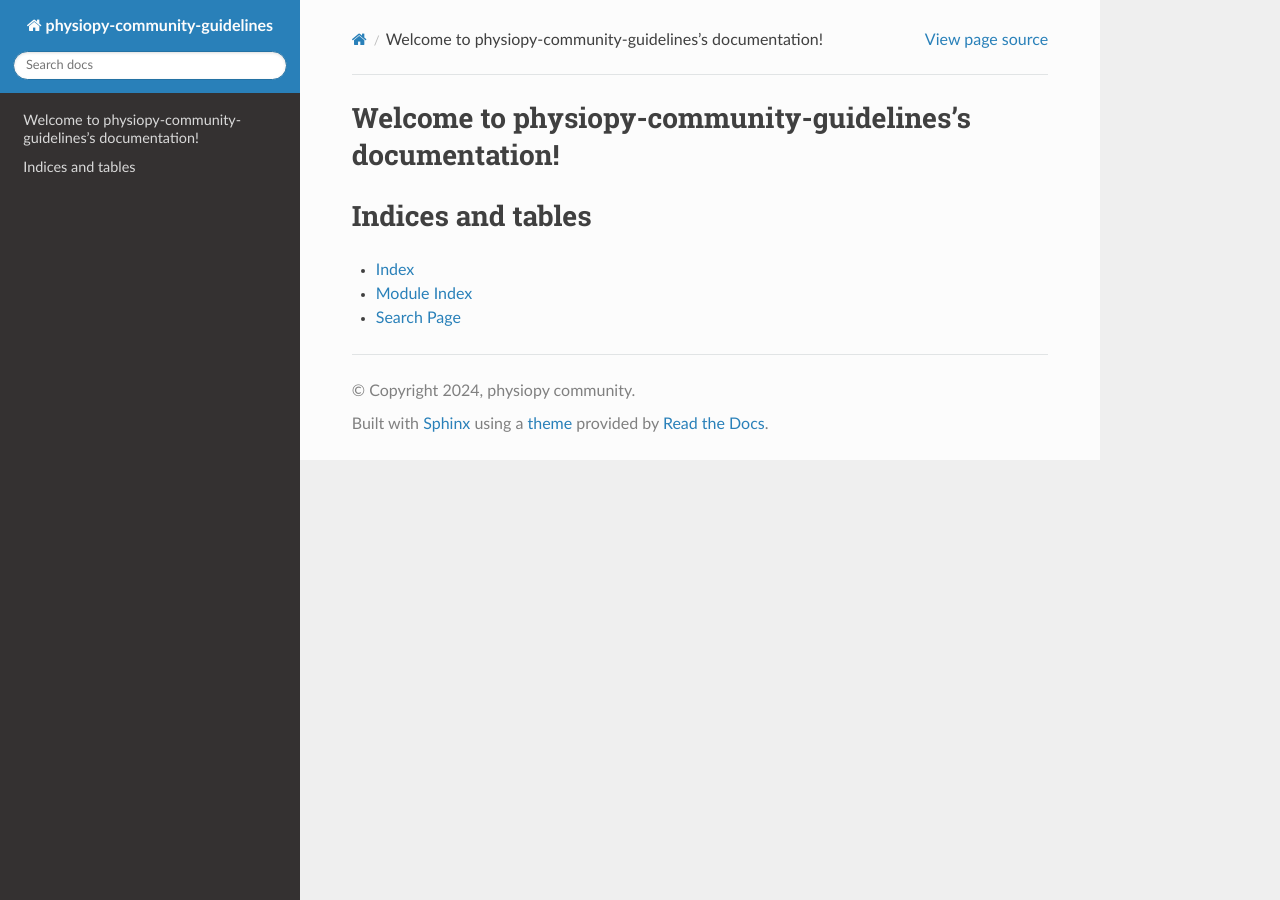
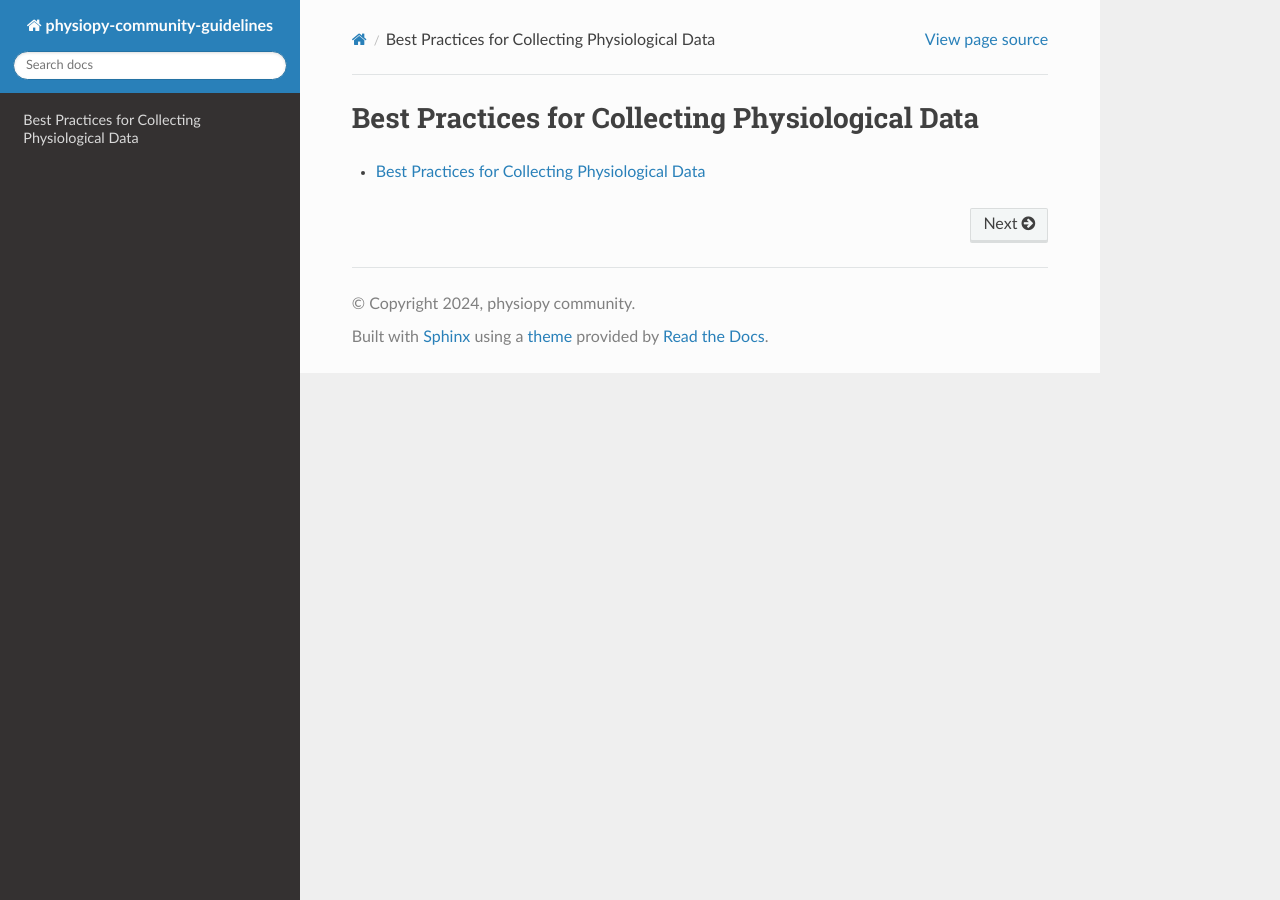
Before and after one commit to physiopy/physiopy-community-guidelines, a Sphinx documentation site: the page built from docs/source/index.rst, in a window 1280 px wide. Built offline with Sphinx 7.4.7 and the Read the Docs theme 2.0.0, drawn with Linux system fonts in a browser that asks for light colours; some of the changed lines change nothing that is shown.

Commit message:
Add best_practices

```diff
--- /dev/null
+++ b/docs/source/best_practices.md
@@ -0,0 +1,255 @@
+# Best Practices for Collecting Physiological Data
+
+This document provides a succinct introduction to what physiological
+data are typically recorded during an fMRI experiment, how these signals
+are recorded, and how these signals can improve our modeling of fMRI
+time series data. This is an active field of research, and we encourage
+all users to get the latest recommendations prior to initiating a new
+study. For a more in-depth article on similar subject matter, please see
+[Bulte and Wartolowska (2017) Neuroimage
+154:81-91](https://www.sciencedirect.com/science/article/pii/S1053811916306929).
+
+## Why collect physiological data?
+
+Physiological monitoring is a key component of understanding
+physiological sources of signal variance in fMRI data. Monitoring
+physiology during scanning is critical to enable the characterization of
+a given subject's physiologic state at the time of the scan, and to
+track variations in physiology throughout the scan. With these data, we
+can more accurately model how these factors manifest in the fMRI signal
+time series.
+
+Physiological fluctuations can be identified as "noise" or as
+"signals of interest", depending on the research question of the
+imaging experiment. For most fMRI experiments, the goal is to isolate
+signal fluctuations that are associated with a neural stimulus and the
+resulting hemodynamic response (Caballero-Gaudes et al. 2016). In these
+data, it is important to model and remove signals with a non-neural
+origin, such as breathing or cardiac related signal variance. Removing
+these confounds will improve the sensitivity and confidence of the fMRI
+analysis. In some fMRI experiments, the goal is to characterize a
+physiologic effect (for example, studies that map cerebrovascular
+reactivity aim to quantify the dilation of blood vessels during certain
+non-neural stimuli) (Caballero-Gaudes et al. 2016). In these studies it
+is essential that the relevant physiologic parameters are recorded so
+that the analysis produces robust, quantitative physiological parameter
+maps.
+
+Another benefit of collecting physiological data is that it provides a
+method to monitor the subject and/or patient during the scan in
+real-time. Any sudden changes in the different aspects being monitored
+can help those in the control room identify if the person is under
+duress or complying with the scan protocol. Looking out for these
+changes is particularly helpful during an individual's first MRI scan,
+when they may react poorly to the scan environment. In some protocols,
+tracking physiology in real-time can ensure that values stay within
+safe, IRB-approved limits.
+
+Although current modeling of physiology is imperfect, and fMRI signal
+processing techniques do not yet accurately factor in all physiologic
+signals, the field continues to develop and our modeling continues to
+improve. We encourage all fMRI researchers to collect these data to more
+fully capture the variable human physiology inherent to imaging
+experiments.
+
+## How are typical physiological data collected?
+
+The most common types of physiological data acquired in fMRI analysis
+are cardiac pulsation (pulse), breathing (chest position), and expired
+gas concentrations (particularly CO2 and O2).
+
+**Cardiac pulsation** can be collected via a sensor on the fingertip (or
+ear lobe, toe, or other pulse point). These devices are often known as a
+photoplethysmograph, and typically are included in the MRI scanner
+infrastructure. The data can thus be collected by the scanner, or
+recorded by a separate device. Typically the peaks of the cardiac
+pulsation trace are identified (e.g., the timing of each heart beat).
+Cardiac pulsation causes local movement artifacts, particularly around
+large arterial vessels, the edges of the ventricles, and in brainstem
+areas (Dagli et al. 1999). RETROICOR (Glover et al. 2000) is one cardiac
+denoising example, where the timing of each fMRI acquisition relative to
+the nearest cardiac peak is used to model and remove these local
+pulsation artifacts. Low frequency changes in heart rate have also been
+modeled and shown to influence the fMRI time series (Shmueli et al.
+2007, Chang et al. 2009).
+
+**Breathing** is typically monitored using a "respiratory belt" around
+the participant's chest/diaphragm. The belt may be rigid or elastic,
+using MR compatible force or pressure transducers to generate a signal
+proportional to the chest diameter. The optimal positioning of the belt
+depends on the device being used, however it is best to be fairly
+consistent in how the belt is worn throughout a study. In some labs,
+multiple belts are used to better capture different types of breathing
+styles (e.g., "chest breathing" versus "belly breathing"). Often a
+belt is incorporated into the MRI scanner infrastructure, and these data
+can be collected by the scanner or recorded by a separate device. The
+peaks and troughs of the breathing trace are identified, which can
+provide information about breathing rate as well as breathing depth.
+There are three primary ways by which breathing can influence the fMRI
+signals. First, breathing often leads to bulk motion of the body and
+head (Brosch et al. 2002). These effects are typically modeled using
+volume registration and motion correction algorithms. Second, breathing
+changes the chest position which can influence the success of the shim,
+continuously changing B0 homogeneity throughout the scan and in turn
+affecting signal amplitude (Brosch et al. 2002, Raj et al. 2001). These
+effects are also modeled using techniques like RETROICOR. Thirdly,
+changing breathing rate and depth can influence blood gases, which can
+drive vasodilation or vasoconstriction, and thus substantially influence
+the fMRI signal amplitude (Chang and Glover 2009). RVT correction (Birn
+et al. 2008) estimates the change in breathing rate/depth to model these
+effects.
+
+**Blood gases** It is also possible (and recommended!) to directly
+record changes in blood gas levels, rather than infer them from a chest
+position measurement. Most commonly we measure carbon dioxide levels
+(CO2), which is a known vasodilator and can drive large variability in
+blood flow and the BOLD signal (Birn et al. 2006, Wise et al. 2004). We
+can also measure oxygen (O2) levels; O2 only has a mild vasoconstrictive
+effect on the cerebrovasculature, but O2 levels can directly influence
+BOLD signal contrast (Bulte et al. 2007). These two blood gases are
+typically strongly anticorrelated with each other in most scans, but can
+also be manipulated independently and influence the fMRI signals through
+distinct mechanisms (Floyd et al. 2003). Best practice would be to
+record both. Although the most accurate recordings of blood gas levels
+would be achieved through arterial sampling, this is not recommended for
+most imaging experiments. Instead, the concentrations of CO2 and O2 in
+arterial blood can be approximated by the partial pressure of each gas
+at the end of an exhalation, or the end-tidal partial pressure (commonly
+abbreviated as PETCO2 and PETO2) (Bengtsson et al. 2001, McSwain et al.
+2010). The person being scanned wears a nasal cannula (soft plastic tube
+that rests just below the nostrils) or face mask that is connected to a
+gas analyzer in the control room. The resulting data shows the
+fluctuations in CO2 and O2 across every breath; an algorithm must
+extract the "end-tidal" values.
+
+## What equipment is needed?
+
+Peripheral devices:
+
+-   finger photoplethysmograph (pulse-oximeter)
+-   respiratory belt
+-   disposable nasal cannula (or face mask)
+-   long sample line to connect from the scan room to the control room
+
+Some peripheral devices can be passed through a void in the penetration
+panel from the control room to the scan room (e.g., gas sampling line);
+others must be plugged into the penetration panel for noise filtering
+(e.g., some pulse sensors). Devices native to the MRI scanner may
+communicate wirelessly with the scanner. When adding non-native
+peripheral devices to the scanner environment, we recommend that you
+check that you are not bringing any outside noise into the scan room or
+bringing too much scanner noise into the physiological recordings. It
+may be necessary to develop additional devices or mechanisms to shield
+these connections.
+
+Recording devices:
+
+-   CO2 and O2 analyzer
+-   analog-to-digital converter (ADC) or other data acquisition (DAQ)
+    device
+-   associated signal recording/analysis software
+
+For example, ADInstruments sells the Powerlab and uses LabChart
+software; Biopac sells the MP160 and uses AcqKnowledge software. It is
+also important to sync the physiological recordings with the fMRI scan
+triggers. To do this, it will be necessary to extract the trigger pulses
+from your MRI scanner, typically inputting these analog signals via BNC
+into the same ADC that is recording the physiological information.
+
+## What to do with physiological data once they has been collected?
+
+Ideally you have recorded physiological data throughout the entire scan
+session, and have trigger data to identify when scanning occurred.
+Phys2bids can be used to organize the various physiological data traces
+that you have collected. With this program, your data will have the
+appropriate BIDS labels to describe physiological information. As a
+sanity check, you should quickly plot each trace to ensure that it
+matches the type of information you think you collected.
+
+After this restructuring of the data, there are numerous tools available
+to process each type of physiological trace, identifying end-tidal
+values for O2 and CO2, and phases of the cardiac and respiratory cycles.
+These data are then further processed via smoothing or convolution to
+create physiological regressors, which can be incorporated into a
+generalized linear model framework to explain portions of your fMRI
+signal attributed to physiological effects.
+
+References
+----------
+
+Bengtsson, J., Bake, B., Johansson, A., & Bengtson, J. P. (2001).
+End-tidal to arterial oxygen tension difference as an oxygenation index.
+Acta Anaesthesiologica Scandinavica, 45(3), 357--363.
+<https://doi.org/10.1034/j.1399-6576.2001.045003357.x>
+
+Birn, R. M., Diamond, J. B., Smith, M. A., & Bandettini, P. A. (2006).
+Separating respiratory-variation-related fluctuations from
+neuronal-activity-related fluctuations in fMRI. NeuroImage, 31(4),
+1536--1548. <https://doi.org/10.1016/j.neuroimage.2006.02.048>
+
+Birn, R. M., Smith, M. A., Jones, T. B., & Bandettini, P. A. (2008). The
+respiration response function: The temporal dynamics of fMRI signal
+fluctuations related to changes in respiration. NeuroImage, 40(2),
+644--654. <https://doi.org/10.1016/j.neuroimage.2007.11.059>
+
+Brosch, J. R., Talavage, T. M., Ulmer, J. L., & Nyenhuis, J. A. (2002).
+Simulation of human respiration in fMRI with a mechanical model. IEEE
+Transactions on Biomedical Engineering, 49(7), 700--707.
+<https://doi.org/10.1109/TBME.2002.1010854>
+
+Bulte, D. P., Chiarelli, P. A., Wise, R. G., & Jezzard, P. (2007).
+Cerebral perfusion response to hyperoxia. Journal of Cerebral Blood Flow
+and Metabolism : Official Journal of the International Society of
+Cerebral Blood Flow and Metabolism, 27(1), 69--75.
+<https://doi.org/10.1038/sj.jcbfm.9600319>
+
+Bulte, D., & Wartolowska, K. (2017). Monitoring cardiac and respiratory
+physiology during FMRI. NeuroImage, 154, 81--91.
+<https://doi.org/10.1016/j.neuroimage.2016.12.001>
+
+Caballero-Gaudes, C., & Reynolds, R. C. (2017). Methods for cleaning the
+BOLD fMRI signal. NeuroImage, 154(December 2016), 128--149.
+<https://doi.org/10.1016/j.neuroimage.2016.12.018>
+
+Chang, C., Cunningham, J. P., & Glover, G. H. (2009). Influence of heart
+rate on the BOLD signal: The cardiac response function. NeuroImage,
+44(3), 857--869. <https://doi.org/10.1016/j.neuroimage.2008.09.029>
+
+Chang, C., & Glover, G. H. (2009). Relationship between respiration,
+end-tidal CO2, and BOLD signals in resting-state fMRI. NeuroImage,
+47(4), 1381--1393. <https://doi.org/10.1016/j.neuroimage.2009.04.048>
+
+Dagli, M. S., Ingeholm, J. E., & Haxby, J. V. (1999). Localization of
+cardiac-induced signal change in fMRI. NeuroImage, 9(4), 407--415.
+<https://doi.org/10.1006/nimg.1998.0424>
+
+Floyd, T. F., Clark, J. M., Gelfand, R., Detre, J. A., Ratcliffe, S.,
+Guvakov, D., ... Eckenhoff, R. G. (2003). Independent cerebral
+vasoconstrictive effects of hyperoxia and accompanying arterial
+hypocapnia at 1 ATA. Journal of Applied Physiology, 95(6), 2453--2461.
+<https://doi.org/10.1152/japplphysiol.00303.2003>
+
+Glover, G. H., Li, T., & Ress, D. (2000). Image‐based method for
+retrospective correction of physiological motion effects in fMRI:
+RETROICOR. Magnetic Resonance in Medicine, 44(1), 162--167.
+<https://doi.org/10.1002/1522-2594(200007)44:1>\<162::AID-MRM23\>3.0.CO;2-E
+
+McSwain, S. D., Hamel, D. S., Smith, P. B., Gentile, M. A., Srinivasan,
+S., Meliones, J. N., & Cheifetz, I. M. (2010). End-tidal and arterial
+carbon dioxide measurements correlate across all levels of physiologic
+dead space. Respiratory Care, 55(3), 288--293.
+
+Raj, D., Anderson, A. W., & Gore, J. C. (2001). Respiratory effects in
+human functional magnetic resonance imaging due to bulk susceptibility
+changes. Phys. Med. Biol, 46, 3340.
+
+Shmueli, K., van Gelderen, P., de Zwart, J. A., Horovitz, S. G.,
+Fukunaga, M., Jansma, J. M., & Duyn, J. H. (2007). Low-frequency
+fluctuations in the cardiac rate as a source of variance in the
+resting-state fMRI BOLD signal. NeuroImage, 38(2), 306--320.
+<https://doi.org/10.1016/j.neuroimage.2007.07.037>
+
+Wise, R. G., Ide, K., Poulin, M. J., & Tracey, I. (2004). Resting
+fluctuations in arterial carbon dioxide induce significant low frequency
+variations in BOLD signal. NeuroImage, 21(4), 1652--1664.
+<https://doi.org/10.1016/j.neuroimage.2003.11.025>
--- a/docs/source/index.rst
+++ b/docs/source/index.rst
@@ -3,18 +3,10 @@
    You can adapt this file completely to your liking, but it should at least
    contain the root `toctree` directive.
 
-Welcome to physiopy-community-guidelines's documentation!
-=========================================================
+Best Practices for Collecting Physiological Data
+================================================
 
 .. toctree::
-   :maxdepth: 2
-   :caption: Contents:
+   :maxdepth: 1
 
-
-
-Indices and tables
-==================
-
-* :ref:`genindex`
-* :ref:`modindex`
-* :ref:`search`
+   best_practices.md
```
